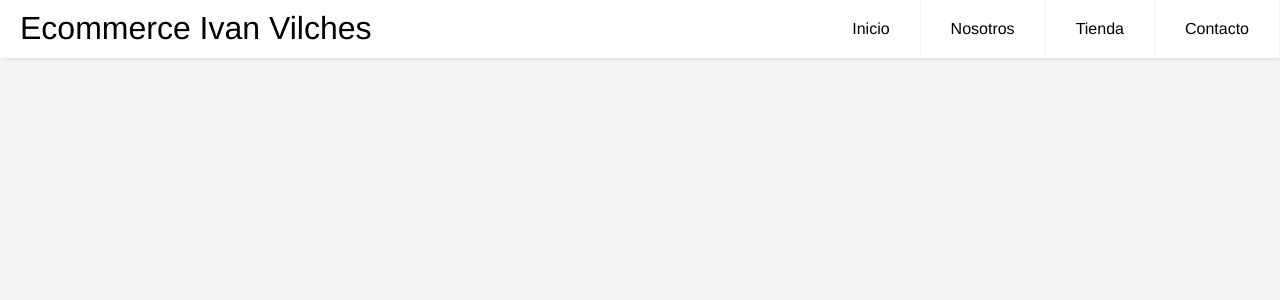
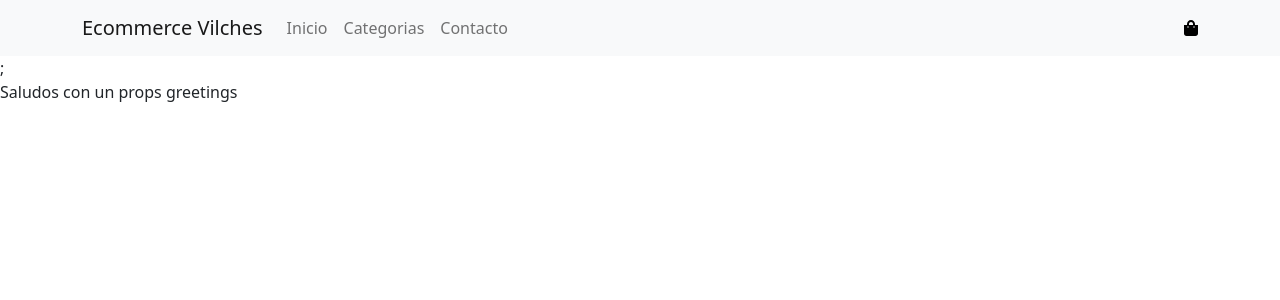
Before and after one commit to ivan-vilches/ecommercevilches, a React (Create React App) app: page / in a window 1280 px wide. Shown: the top 300 px of the page. Built offline with nearby package versions, Linux system fonts and the light colour scheme.

Commit message:
added CartWiget.js ItemListContainer.js with props greetings

```diff
--- a/package.json
+++ b/package.json
@@ -3,11 +3,16 @@
   "version": "0.1.0",
   "private": true,
   "dependencies": {
+    "@fortawesome/fontawesome-svg-core": "^1.2.36",
+    "@fortawesome/free-solid-svg-icons": "^5.15.4",
+    "@fortawesome/react-fontawesome": "^0.1.15",
     "@testing-library/jest-dom": "^5.14.1",
     "@testing-library/react": "^11.2.7",
     "@testing-library/user-event": "^12.8.3",
     "antd": "^4.16.13",
+    "bootstrap": "^5.1.0",
     "react": "^17.0.2",
+    "react-bootstrap": "^2.0.0-beta.6",
     "react-dom": "^17.0.2",
     "react-scripts": "4.0.3",
     "web-vitals": "^1.1.2"
--- a/public/index.html
+++ b/public/index.html
@@ -24,6 +24,7 @@
       work correctly both with client-side routing and a non-root public URL.
       Learn how to configure a non-root public URL by running `npm run build`.
     -->
+
     <title>React App</title>
   </head>
   <body>
--- a/src/App.js
+++ b/src/App.js
@@ -1,8 +1,15 @@
+import "bootstrap/dist/css/bootstrap.min.css";
+
 import NavBar from "./components/NavBar";
-import "./App.css";
+import ItemListContainer from "./components/ItemListContainer";
 
 const App = () => {
-  return <NavBar />;
+  return (
+    <div>
+      <NavBar />;
+      <ItemListContainer grettings="Saludos con un props greetings" />
+    </div>
+  );
 };
 
 export default App;
--- /dev/null
+++ b/src/components/CartWidget.js
@@ -0,0 +1,8 @@
+import { faShoppingBag } from "@fortawesome/free-solid-svg-icons";
+import { FontAwesomeIcon } from "@fortawesome/react-fontawesome";
+
+const CartWidget = () => {
+  return <FontAwesomeIcon icon={faShoppingBag} color="black" />;
+};
+
+export default CartWidget;
--- /dev/null
+++ b/src/components/ItemListContainer.js
@@ -0,0 +1,5 @@
+const ItemListContainer = ({ grettings }) => {
+  return <div>{grettings}</div>;
+};
+
+export default ItemListContainer;
--- a/src/components/NavBar.js
+++ b/src/components/NavBar.js
@@ -1,29 +1,22 @@
-import "./NavBar.css";
+import { Navbar, Container, Nav } from "react-bootstrap";
+import CartWidget from "./CartWidget";
+
 const NavBar = () => {
   return (
-    <header className="header">
-      <a href="" className="logo">
-        Ecommerce Ivan Vilches
-      </a>
-      <input className="menu-btn" type="checkbox" id="menu-btn" />
-      <label className="menu-icon" for="menu-btn">
-        <span className="navicon"></span>
-      </label>
-      <ul className="menu">
-        <li>
-          <a href="#inicio">Inicio</a>
-        </li>
-        <li>
-          <a href="#nosotros">Nosotros</a>
-        </li>
-        <li>
-          <a href="#tienda">Tienda</a>
-        </li>
-        <li>
-          <a href="#contacto">Contacto</a>
-        </li>
-      </ul>
-    </header>
+    <Navbar bg="light" expand="lg">
+      <Container>
+        <Navbar.Brand href="#home">Ecommerce Vilches</Navbar.Brand>
+        <Navbar.Toggle aria-controls="basic-navbar-nav" />
+        <Navbar.Collapse id="basic-navbar-nav">
+          <Nav className="me-auto">
+            <Nav.Link href="#inicio">Inicio</Nav.Link>
+            <Nav.Link href="#categorias">Categorias</Nav.Link>
+            <Nav.Link href="#contacto">Contacto</Nav.Link>
+          </Nav>
+        </Navbar.Collapse>
+        <CartWidget />
+      </Container>
+    </Navbar>
   );
 };
 
```
Also changed, not shown: 1 other file (tests, documents, lock files or other folders).
